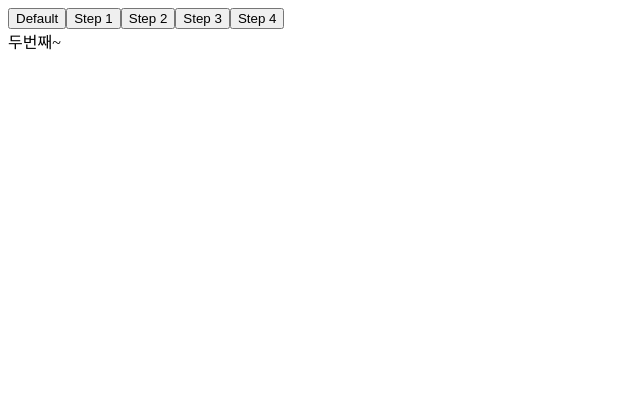
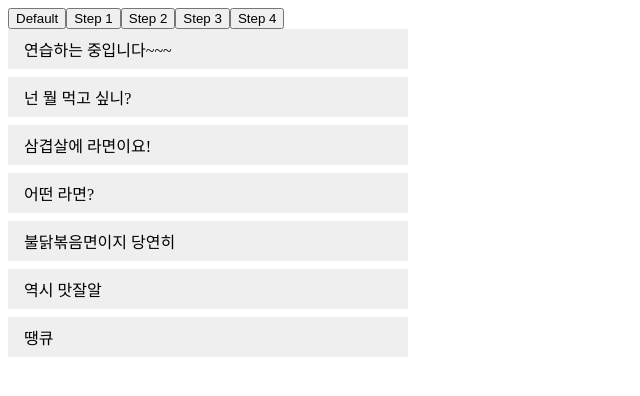
Before and after one commit to me-hana/dnd-master, a React (Create React App) app: page / in a window 1280 px wide. Both pictures are taken after a click on the button "Step 2". Shown: the top 396 px of the page, without its empty margins (0-640 px from the left). Built offline with nearby package versions, Linux system fonts and the light colour scheme.

Commit message:
[FEAT] add List

```diff
--- a/package.json
+++ b/package.json
@@ -9,6 +9,7 @@
     "@testing-library/jest-dom": "^5.11.4",
     "@testing-library/react": "^11.1.0",
     "@testing-library/user-event": "^12.1.10",
+    "immutability-helper": "^3.1.1",
     "react": "^17.0.2",
     "react-dnd": "^14.0.4",
     "react-dnd-html5-backend": "^14.0.2",
--- a/src/step-2/AppSecond.js
+++ b/src/step-2/AppSecond.js
@@ -1,8 +1,15 @@
-import { useState } from "react";
-import { styled } from "@mui/material/styles";
+import { DndProvider } from "react-dnd";
+import { HTML5Backend } from "react-dnd-html5-backend";
+import List from "./List";
 
 const AppSecond = () => {
-  return <div>두번째~</div>;
+  return (
+    <div>
+      <DndProvider backend={HTML5Backend}>
+        <List />
+      </DndProvider>
+    </div>
+  );
 };
 
 export default AppSecond;
--- /dev/null
+++ b/src/step-2/Card.js
@@ -0,0 +1,71 @@
+import { useRef } from "react";
+import { useDrag, useDrop } from "react-dnd";
+import { styled } from "@mui/material/styles";
+
+const ITEM_TYPE = "card";
+
+const CardWrapper = styled("div")(() => ({
+  backgroundColor: "#EFEFEF",
+  padding: "0.5rem 1rem",
+  marginBottom: ".5rem",
+  cursor: "move",
+}));
+
+const Card = ({ id, text, index, moveCard }) => {
+  const ref = useRef(null);
+  const [, drop] = useDrop({
+    accept: ITEM_TYPE,
+    collect(monitor) {
+      return { handlerId: monitor.getHandlerId() };
+    },
+    hover(item, monitor) {
+      if (!ref.current) {
+        return;
+      }
+      const dragIndex = item.index;
+      const hoverIndex = index;
+
+      if (dragIndex === hoverIndex) {
+        return;
+      }
+
+      const hoverBoundingRect = ref.current?.getBoundingClientRect();
+      const hoverMiddleY =
+        (hoverBoundingRect.bottom - hoverBoundingRect.top) / 2;
+      const clientOffset = monitor.getClientOffset();
+      const hoverClientY = clientOffset.y - hoverBoundingRect.top;
+
+      if (dragIndex < hoverIndex && hoverClientY < hoverMiddleY) {
+        return;
+      }
+      if (dragIndex > hoverIndex && hoverClientY > hoverMiddleY) {
+        return;
+      }
+
+      moveCard(dragIndex, hoverIndex);
+      item.index = hoverIndex;
+    },
+  });
+
+  const [{ isDragging }, drag] = useDrag({
+    type: ITEM_TYPE,
+    item: () => {
+      return { id, index };
+    },
+    collect: (monitor) => ({
+      isDragging: monitor.isDragging(),
+    }),
+  });
+
+  const opacity = isDragging ? 0 : 1;
+
+  drag(drop(ref));
+
+  return (
+    <CardWrapper ref={ref} style={{ opacity }}>
+      {text}
+    </CardWrapper>
+  );
+};
+
+export default Card;
--- /dev/null
+++ b/src/step-2/Data.js
@@ -0,0 +1,30 @@
+export const SampleData = [
+  {
+    id: 1,
+    text: "연습하는 중입니다~~~",
+  },
+  {
+    id: 2,
+    text: "넌 뭘 먹고 싶니?",
+  },
+  {
+    id: 3,
+    text: "삼겹살에 라면이요!",
+  },
+  {
+    id: 4,
+    text: "어떤 라면?",
+  },
+  {
+    id: 5,
+    text: "불닭볶음면이지 당연히",
+  },
+  {
+    id: 6,
+    text: "역시 맛잘알",
+  },
+  {
+    id: 7,
+    text: "땡큐",
+  },
+];
--- /dev/null
+++ b/src/step-2/List.js
@@ -0,0 +1,43 @@
+import { useState, useCallback } from "react";
+import { styled } from "@mui/material/styles";
+import update from "immutability-helper";
+import { SampleData } from "./Data";
+import Card from "./Card";
+
+const ListWrapper = styled("div")(() => ({
+  width: 400,
+}));
+
+const List = () => {
+  const [cards, setCards] = useState(SampleData);
+  const moveCard = useCallback(
+    (dragIndex, hoverIndex) => {
+      const dragCard = cards[dragIndex];
+      setCards(
+        update(cards, {
+          $splice: [
+            [dragIndex, 1],
+            [hoverIndex, 0, dragCard],
+          ],
+        })
+      );
+    },
+    [cards]
+  );
+
+  return (
+    <ListWrapper>
+      {cards.map((card, i) => (
+        <Card
+          key={card.id}
+          index={i}
+          id={card.id}
+          text={card.text}
+          moveCard={moveCard}
+        />
+      ))}
+    </ListWrapper>
+  );
+};
+
+export default List;
```
Also changed, not shown: 1 other file (tests, documents, lock files or other folders).
